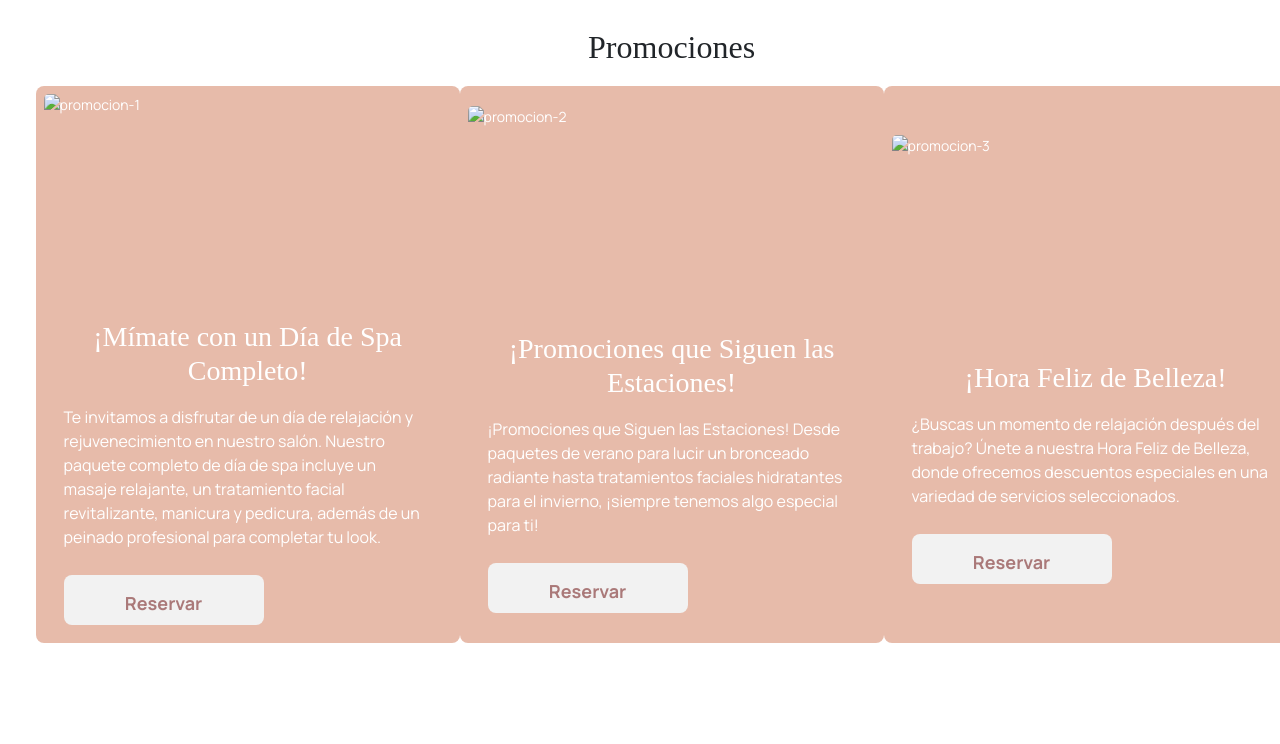
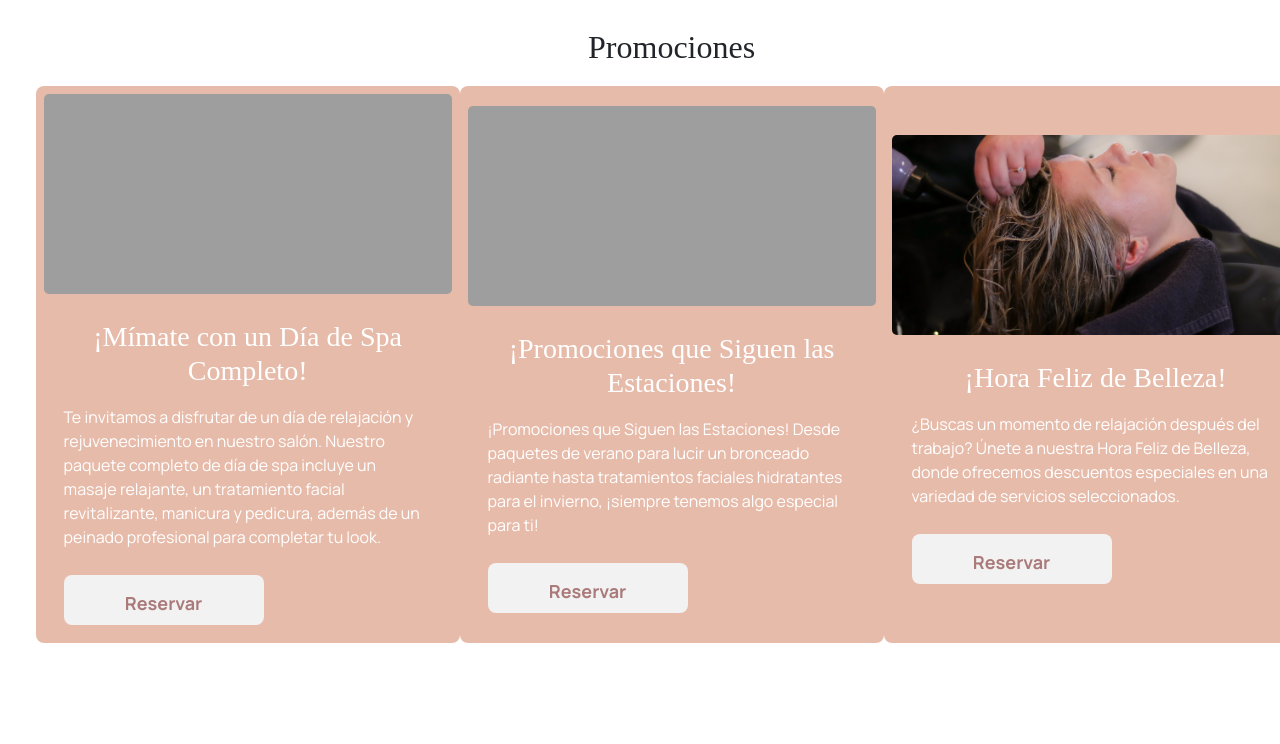
Before and after one commit to LfernandoPaucar/Divanis-Studio, a website: page index.html in a window 1280 px wide. Shown: the part 1751-2495 px from the top of the page. Drawn offline with nearby package versions, Linux system fonts and the light colour scheme; files that its build step writes are made by us from their sources; the site is published under a folder, as on GitHub Pages, so addresses that start at the root find nothing; a web font is replaced by a local one.

Commit message:
Correccion de rutas

```diff
--- a/index.html
+++ b/index.html
@@ -140,7 +140,7 @@
                 <div class="container-promociones">
                     <div class="promociones-item">
                         <figure>
-                            <img class="imagen-promocion" src="/source/lavado-de-cabello.jpg" alt="promocion-1">
+                            <img class="imagen-promocion" src="./source/lavado-de-cabello.jpg" alt="promocion-1">
                         </figure>
                         <div class="info-product">
                             <h3>¡Mímate con un Día de Spa Completo!</h3>
@@ -156,7 +156,7 @@
                 <div class="container-promociones">
                     <div class="promociones-item">
                         <figure>
-                            <img class="imagen-promocion" src="/source/planchado_de_cabello.jpg" alt="promocion-2">
+                            <img class="imagen-promocion" src="./source/planchado_de_cabello.jpg" alt="promocion-2">
                         </figure>
                         <div class="info-product">
                             <h3>¡Promociones que Siguen las Estaciones!</h3>
@@ -171,7 +171,7 @@
                 <div class="container-promociones">
                     <div class="promociones-item">
                         <figure>
-                            <img class="imagen-promocion" src="/source/lavado-de-cabello-2.jpg" alt="promocion-3">
+                            <img class="imagen-promocion" src="./source/lavado-de-cabello-2.jpg" alt="promocion-3">
                         </figure>
                         <div class="info-product">
                             <h3>¡Hora Feliz de Belleza!</h3>
@@ -267,7 +267,7 @@
                 <div class="footer-box">
                     <figure class="footer-logo">
                         <a href="#">
-                            <img src="/source/menu-logo.jpg" alt="">
+                            <img src="./source/menu-logo.jpg" alt="">
                         </a>
                     </figure>
                 </div>
```
